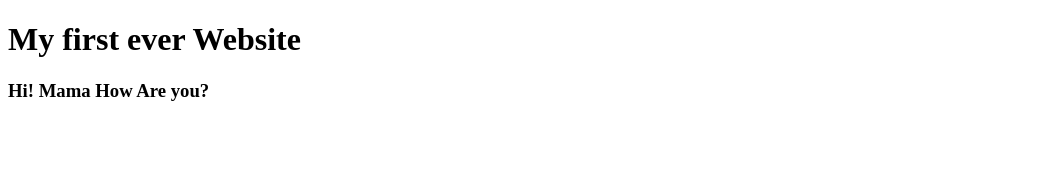
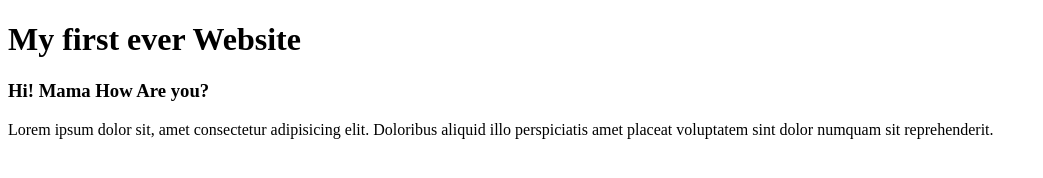
Before and after one commit to wahidul71/my-first-website, a plain HTML site: page index.html in a window 1280 px wide. Shown: the whole page, without its empty margins (0-1043 px from the left). Drawn offline with Linux system fonts and the light colour scheme.

Commit message:
this time adding

```diff
--- a/index.html
+++ b/index.html
@@ -9,5 +9,6 @@
 <body>
     <h1>My first ever Website</h1>
     <h3>Hi! Mama How Are you?</h3>
+    <p>Lorem ipsum dolor sit, amet consectetur adipisicing elit. Doloribus aliquid illo perspiciatis amet placeat voluptatem sint dolor numquam sit reprehenderit.</p>
 </body>
 </html>
```
